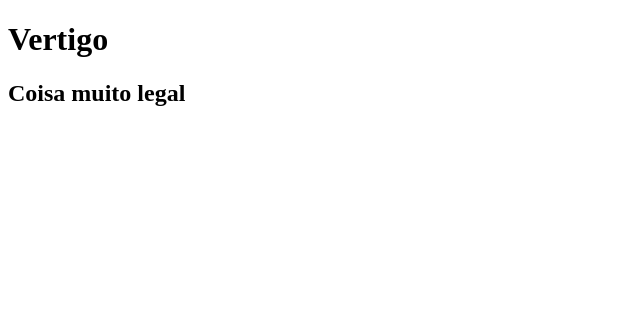
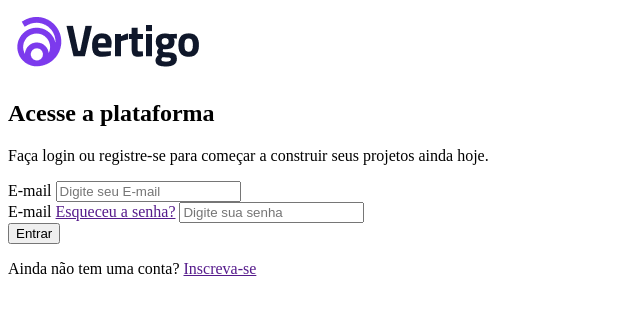
Before and after one commit to mimakii/projeto-vertigo, a plain HTML site: page index.html in a window 1280 px wide. Shown: the whole page, without its empty margins (0-640 px from the left). Drawn offline with Linux system fonts and the light colour scheme.

Commit message:
Atualização - HTML terminado

```diff
--- a/index.html
+++ b/index.html
@@ -7,9 +7,36 @@
     <title>Vertigo</title>
 </head>
 <body>
-    <h1>Vertigo</h1>
+    <header>
+        <img src="/imagens/logo.png" alt="">
+    </header>
 
-    <h2>Coisa muito legal</h2>
+    <main>
+        <section class="descricao">
+            <h1>Acesse a plataforma</h1>
+            <p>
+                Faça login ou registre-se para começar a construir seus projetos ainda hoje.</p>
+        </section>
+
+        <section class="login">
+            <form action="">
+               <div class="input-box">
+                <label for="email">E-mail</label>
+                <input type="email" placeholder="Digite seu E-mail"  id="email">
+               </div>
+               <div class="input-box">
+                <label for="senha">E-mail</label>
+                <a href="">Esqueceu a senha?</a>
+                <input type="password" placeholder="Digite sua senha"  id="senha">
+               </div>
+
+               <button>Entrar</button>
+            </form>
+            <p>
+                Ainda não tem uma conta?  <a href="">Inscreva-se</a>
+            </p>
+        </section>
+    </main>
 </body>
 </html>
 
```
